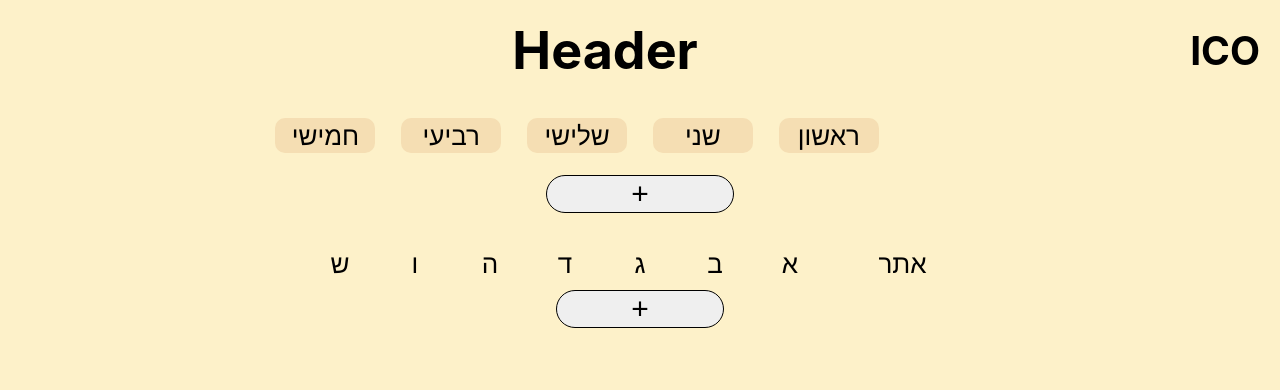
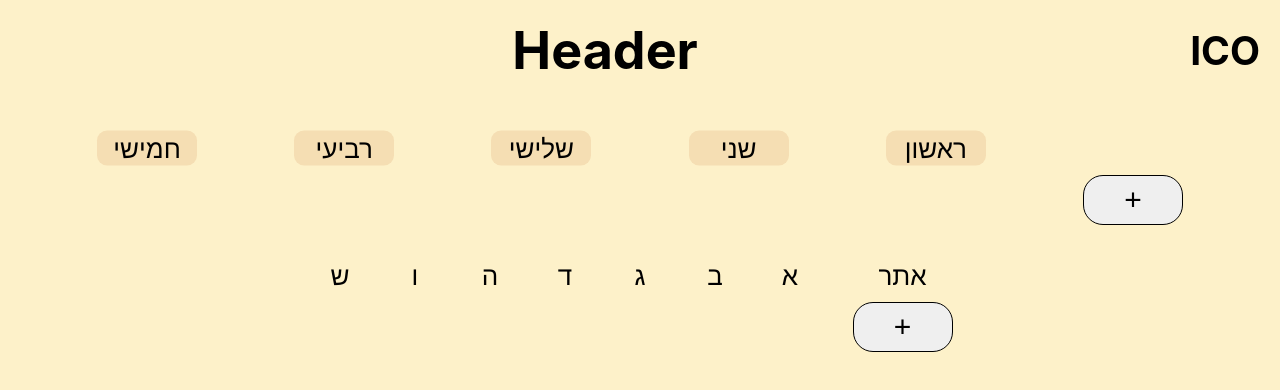
Before and after one commit to yotam-yakovw/workweek, a React (Create React App) app: page / in a window 1280 px wide. Shown: the top 390 px of the page. Built offline with nearby package versions, Linux system fonts and the light colour scheme.

Commit message:
fixed workers positioning

```diff
--- a/src/Components/AddButton/AddButton.css
+++ b/src/Components/AddButton/AddButton.css
@@ -3,8 +3,9 @@
   font-size: 30px;
   border: 1px solid black;
   border-radius: 20px;
-  width: 25%;
+  width: 100px;
+  height: 50px;
   margin: 10px auto;
   cursor: pointer;
-  grid-column: 1 / -1;
+  grid-column: 1 / 2;
 }
--- a/src/Components/Worker/Worker.css
+++ b/src/Components/Worker/Worker.css
@@ -1,33 +1,25 @@
-.worker {
-  display: grid;
-  grid-template-columns: repeat(6, 1fr);
-  grid-template-rows: 1fr 1fr;
-  grid-column: 1 / -1;
-  gap: 10px 5px;
-  margin: 5px 0;
-  justify-content: center;
-}
-
 .worker-name {
   grid-column: 1 / 2;
   grid-row: span 2;
   width: 50%;
-  margin: auto 0;
+  margin: 0 auto;
 }
 
 .textarea {
-  width: 90%;
+  width: 95%;
   height: 100px;
   border: 0;
-  margin: auto;
+  margin: 0 auto;
   font-size: 14px;
   resize: none;
 }
 
 .morning {
   background-color: white;
+  margin-top: 5px;
 }
 
 .night {
   background-color: whitesmoke;
+  margin-bottom: 5px;
 }
--- a/src/Components/Workers/Workers.css
+++ b/src/Components/Workers/Workers.css
@@ -7,23 +7,26 @@
   align-items: center;
   margin: 20px auto;
   width: 95%;
-  max-width: 750px;
+  max-height: 80vh;
   gap: 5px;
+  overflow: scroll;
 }
 
 .day {
   background-color: wheat;
-  width: 100%;
+  width: 100px;
   max-width: 100px;
   height: 35px;
   border-radius: 10px;
   position: sticky;
-  top: 10px;
+  top: 20px;
+  overflow: scroll;
   line-height: 35px;
 }
 
 .placeholder {
   background-color: transparent;
+  width: 0;
   grid-row: 1 / 2;
   grid-column: 1 / 2;
 }
--- a/src/Components/locations/Locations.css
+++ b/src/Components/locations/Locations.css
@@ -4,6 +4,7 @@
   grid-template-columns: 2fr repeat(7, 1fr);
   overflow: scroll;
   max-width: 100%;
+  margin: auto;
 }
 
 .top-line {
```
